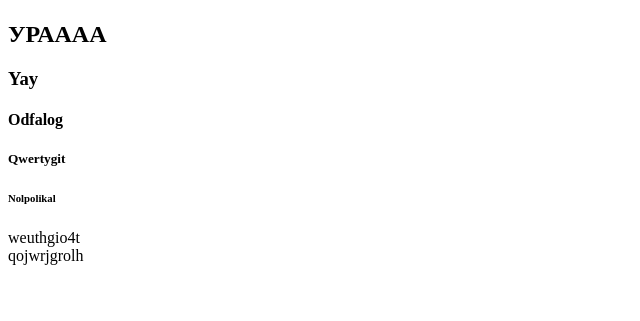
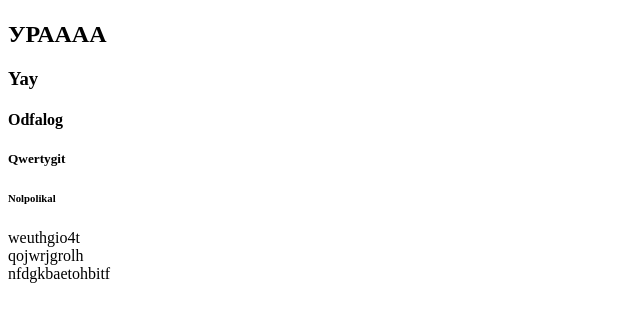
Before and after one commit to Bogdan-201032/lesson-21.02, a plain HTML site: page index.html in a window 1280 px wide. Shown: the part 85-406 px from the top of the page, without its empty margins (0-640 px from the left). Drawn offline with Linux system fonts and the light colour scheme.

Commit message:
geuiqtrhguig

```diff
--- a/index.html
+++ b/index.html
@@ -17,6 +17,7 @@
     <h6>Nolpolikal</h6>
     <div>weuthgio4t</div>
     <div>qojwrjgrolh</div>
+    <div>nfdgkbaetohbitf</div>
 </body>
 
 </html>
```
